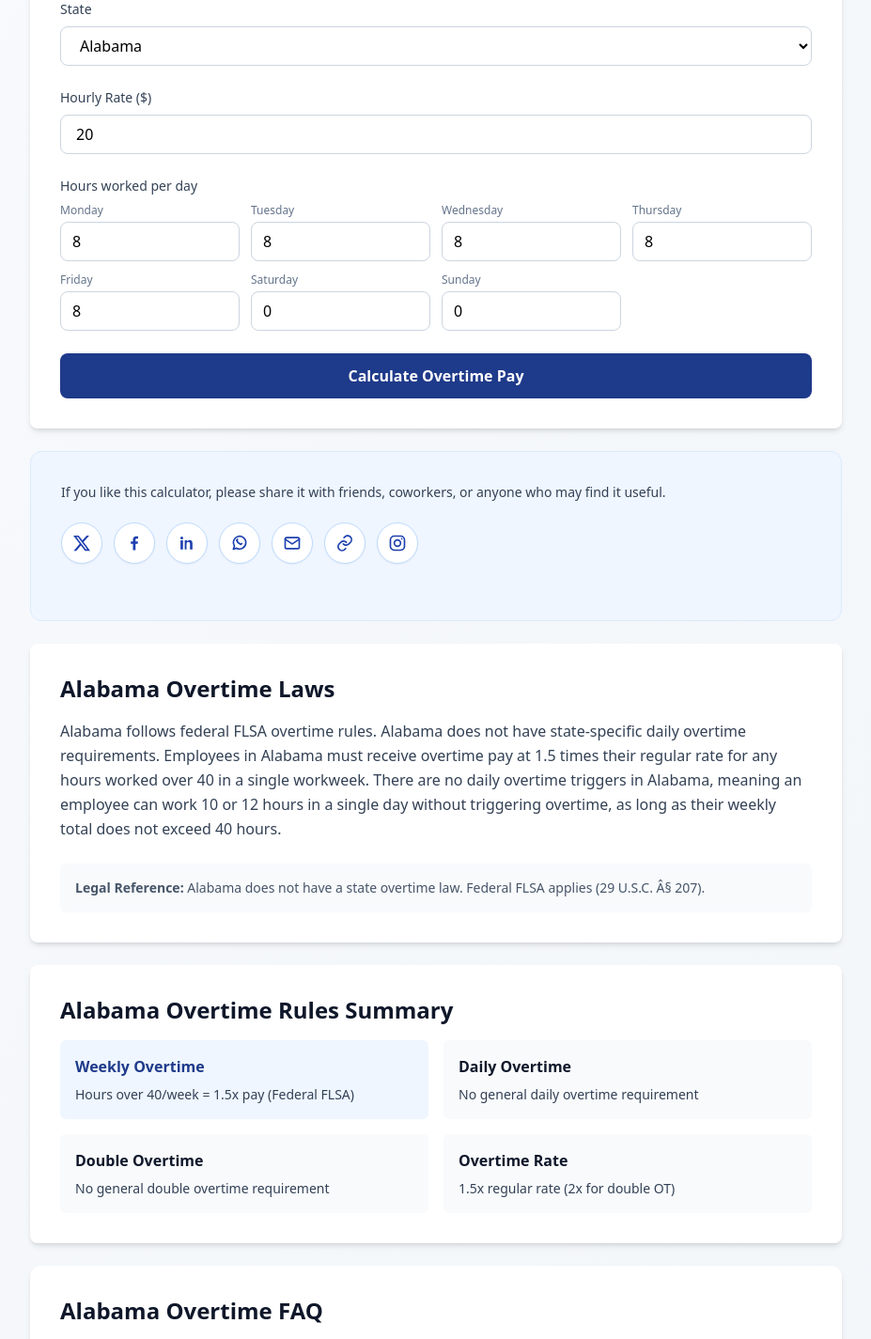
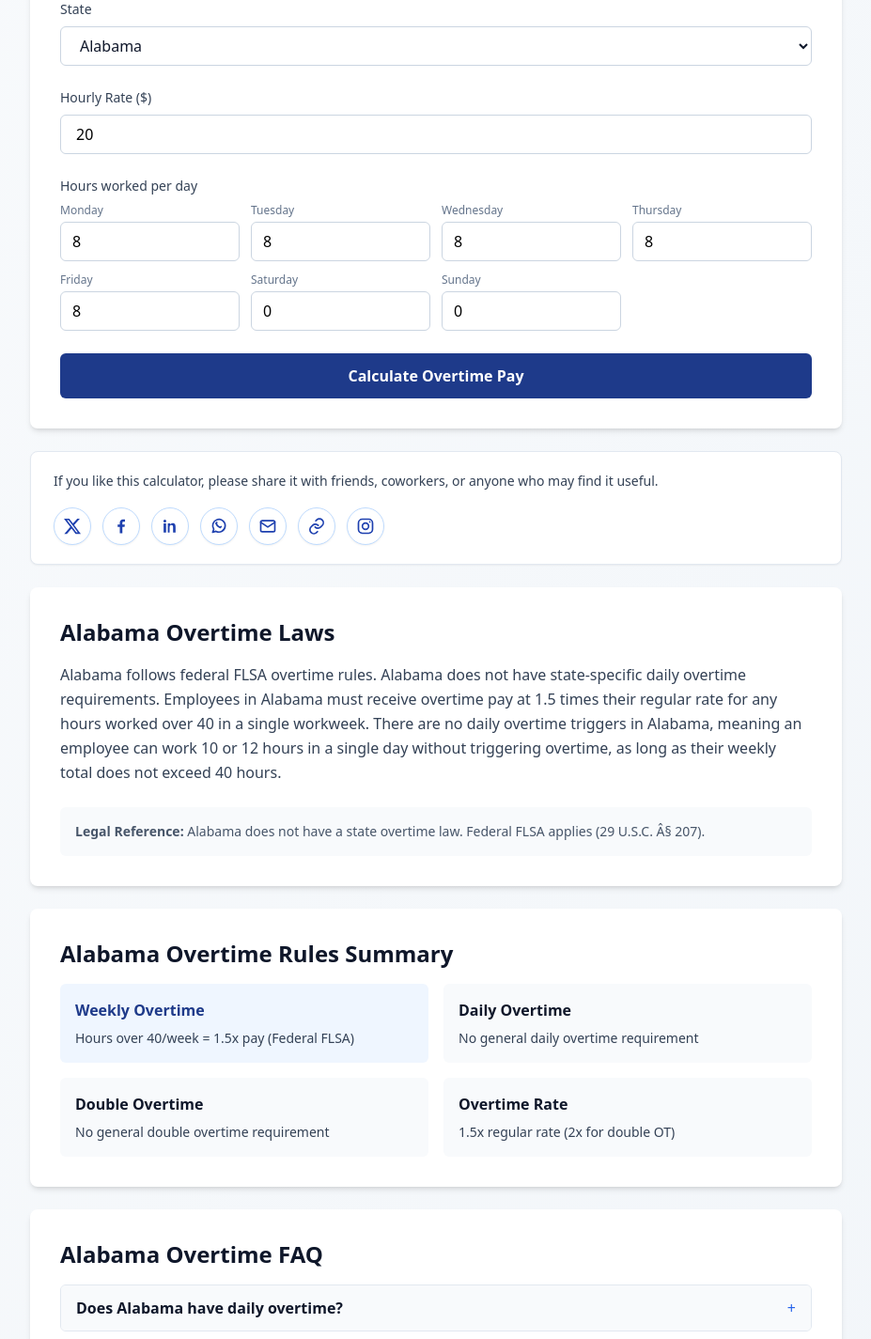
Before and after one commit to kikaifabrik-flow/stateovertime, a Next.js app: page /overtime-calculator/alabama in a window 1280 px wide. Shown: the part 280-1705 px from the top of the page at 94% size, without its empty margins (176-1103 px from the left). Built offline with nearby package versions, Linux system fonts and the light colour scheme.

Commit message:
Update calculator and sharing components

```diff
--- a/src/components/Calculator.tsx
+++ b/src/components/Calculator.tsx
@@ -178,10 +178,17 @@ export default function Calculator({ defaultState = "CA" }: { defaultState?: str
           id="calculator-state"
           value={state}
           onChange={(e) => handleStateChange(e.target.value)}
-          className="w-full px-4 py-2 border border-slate-300 rounded-lg focus:ring-2 focus:ring-blue-500 focus:border-blue-500 outline-none bg-white"
+          className={`w-full px-4 py-2 border border-slate-300 rounded-md focus:ring-2 focus:ring-blue-500 focus:border-blue-500 outline-none bg-white ${
+            state ? "font-normal text-slate-900" : "font-semibold text-blue-700"
+          }`}
         >
+          {!state && (
+            <option value="" disabled className="font-semibold text-blue-700">
+              Select State
+            </option>
+          )}
           {STATES.map((s) => (
-            <option key={s.code} value={s.code}>{s.name}</option>
+            <option key={s.code} value={s.code} className="font-normal text-slate-900">{s.name}</option>
           ))}
         </select>
       </div>
@@ -197,7 +204,7 @@ export default function Calculator({ defaultState = "CA" }: { defaultState?: str
           step="0.01"
           aria-invalid={rateIsInvalid}
           aria-describedby={error ? "calculator-error" : undefined}
-          className="w-full px-4 py-2 border border-slate-300 rounded-lg focus:ring-2 focus:ring-blue-500 focus:border-blue-500 outline-none"
+          className="w-full px-4 py-2 border border-slate-300 rounded-md focus:ring-2 focus:ring-blue-500 focus:border-blue-500 outline-none"
           placeholder="20.00"
         />
       </div>
@@ -218,7 +225,7 @@ export default function Calculator({ defaultState = "CA" }: { defaultState?: str
                 step="0.5"
                 aria-invalid={hoursAreInvalid && (hours[day.key as keyof typeof hours] < 0 || hours[day.key as keyof typeof hours] > 24)}
                 aria-describedby={error ? "calculator-error" : undefined}
-                className="w-full px-3 py-2 border border-slate-300 rounded-lg focus:ring-2 focus:ring-blue-500 focus:border-blue-500 outline-none"
+                className="w-full px-3 py-2 border border-slate-300 rounded-md focus:ring-2 focus:ring-blue-500 focus:border-blue-500 outline-none"
               />
             </div>
           ))}
@@ -244,7 +251,7 @@ export default function Calculator({ defaultState = "CA" }: { defaultState?: str
             step="0.5"
             aria-invalid={consecutiveHoursAreInvalid}
             aria-describedby="calculator-consecutive-help"
-            className="w-full px-4 py-2 border border-slate-300 rounded-lg focus:ring-2 focus:ring-blue-500 focus:border-blue-500 outline-none"
+            className="w-full px-4 py-2 border border-slate-300 rounded-md focus:ring-2 focus:ring-blue-500 focus:border-blue-500 outline-none"
           />
           <p id="calculator-consecutive-help" className="mt-2 text-xs text-slate-500">
             Only include overtime caused by shifts that continued across workday boundaries.
@@ -253,7 +260,7 @@ export default function Calculator({ defaultState = "CA" }: { defaultState?: str
       )}
 
       {state === "OR" && (
-        <div className="mb-6 rounded-lg border border-slate-200 bg-slate-50 p-4">
+        <div className="mb-6 rounded-md border border-slate-200 bg-slate-50 p-4">
           <label className="flex items-start gap-3 text-sm text-slate-700">
             <input
               type="checkbox"
@@ -280,7 +287,8 @@ export default function Calculator({ defaultState = "CA" }: { defaultState?: str
 
       <button
         type="submit"
-        className="w-full bg-blue-900 hover:bg-blue-800 text-white font-semibold py-3 px-6 rounded-lg transition-colors"
+        disabled={!state}
+        className="w-full bg-blue-900 hover:bg-blue-800 text-white font-semibold py-3 px-6 rounded-md transition-colors disabled:cursor-not-allowed disabled:bg-slate-300"
       >
         Calculate Overtime Pay
       </button>
@@ -321,7 +329,7 @@ export default function Calculator({ defaultState = "CA" }: { defaultState?: str
                 <span className="font-semibold">{formatCurrency(result.doubleOtPay)}</span>
               </div>
             )}
-            <div className="flex justify-between py-4 mt-2 bg-blue-50 px-4 rounded-lg">
+            <div className="flex justify-between py-4 mt-2 bg-blue-50 px-4 rounded-md">
               <span className="text-blue-900 font-bold text-lg">Gross Pay:</span>
               <span className="text-blue-900 font-bold text-lg">{formatCurrency(result.grossPay)}</span>
             </div>
--- a/src/components/ShareCalculator.tsx
+++ b/src/components/ShareCalculator.tsx
@@ -6,7 +6,7 @@ const SHARE_URL = "https://stateovertime.com/";
 const SHARE_TEXT = "Like this free overtime calculator? Share StateOvertime.com with someone who could use it.";
 
 const buttonClass =
-  "inline-flex h-11 w-11 items-center justify-center rounded-full border border-blue-200 bg-white text-blue-800 shadow-sm transition-colors hover:border-blue-400 hover:bg-blue-100 focus:outline-none focus:ring-2 focus:ring-blue-500 focus:ring-offset-2";
+  "inline-flex h-10 w-10 items-center justify-center rounded-full border border-blue-200 bg-white text-blue-800 shadow-sm transition-colors hover:border-blue-400 hover:bg-blue-100 focus:outline-none focus:ring-2 focus:ring-blue-500 focus:ring-offset-2";
 
 export default function ShareCalculator() {
   const [copyStatus, setCopyStatus] = useState("");
@@ -37,12 +37,12 @@ export default function ShareCalculator() {
   const encodedText = encodeURIComponent(SHARE_TEXT);
 
   return (
-    <aside className="mt-8 rounded-xl border border-blue-100 bg-blue-50 p-6 md:p-8" aria-label="Share calculator">
+    <aside className="mt-5 rounded-lg border border-slate-200 bg-white px-5 py-4 shadow-sm sm:px-6 sm:py-5" aria-label="Share calculator">
       <p className="text-sm leading-relaxed text-slate-700">
         If you like this calculator, please share it with friends, coworkers, or anyone who may find it useful.
       </p>
 
-      <div className="mt-5 flex flex-wrap gap-3">
+      <div className="mt-4 flex flex-wrap gap-3">
         <a className={buttonClass} href={`https://twitter.com/intent/tweet?text=${encodedText}&url=${encodedUrl}`} target="_blank" rel="noopener noreferrer" aria-label="Share on X" title="Share on X">
           <svg viewBox="0 0 24 24" className="h-5 w-5" fill="currentColor" aria-hidden="true"><path d="M18.24 2.25h3.31l-7.23 8.26 8.5 11.24h-6.65l-5.22-6.82-5.97 6.82H1.67l7.73-8.84L1.25 2.25h6.82l4.72 6.23 5.45-6.23Zm-1.16 17.52h1.83L7.08 4.13H5.12l11.96 15.64Z" /></svg>
         </a>
@@ -66,7 +66,11 @@ export default function ShareCalculator() {
         </button>
       </div>
 
-      <p className="mt-2 min-h-5 text-sm font-semibold text-blue-800" role="status" aria-live="polite">{copyStatus}</p>
+      {copyStatus && (
+        <p className="mt-2 text-sm font-semibold text-blue-800" role="status" aria-live="polite">
+          {copyStatus}
+        </p>
+      )}
     </aside>
   );
 }
--- a/src/components/StateFAQ.tsx
+++ b/src/components/StateFAQ.tsx
@@ -24,7 +24,7 @@ export default function StateFAQ({ faqs, stateName }: { faqs: FAQ[]; stateName:
   };
 
   return (
-    <div className="bg-white rounded-xl shadow-md p-6 md:p-8">
+    <div className="bg-white rounded-lg shadow-md p-6 md:p-8">
       <h2 className="text-2xl font-bold text-slate-900 mb-4">
         {stateName} Overtime FAQ
       </h2>
@@ -34,7 +34,7 @@ export default function StateFAQ({ faqs, stateName }: { faqs: FAQ[]; stateName:
       />
       <div className="space-y-3">
         {faqs.map((faq, index) => (
-          <div key={faq.question} className="border border-slate-200 rounded-lg overflow-hidden">
+          <div key={faq.question} className="border border-slate-200 rounded-md overflow-hidden">
             <button
               type="button"
               id={`faq-question-${index}`}
```
